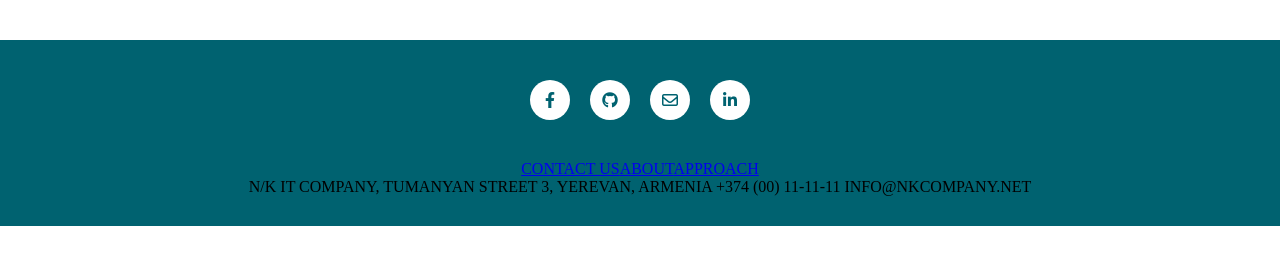
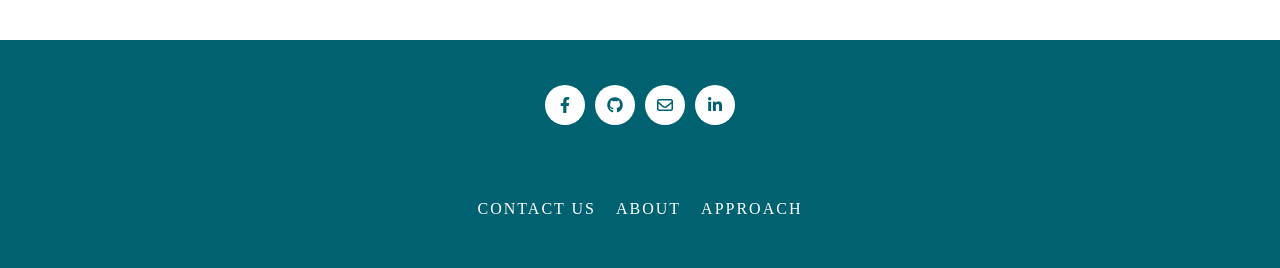
Before and after one commit to HaykYegh/nk, a React (Create React App) app: page / in a window 1280 px wide. Shown: the part 670-938 px from the top of the page. Before the commit the page ends 896 px from the top, so only its background shows below. Built offline with nearby package versions, Linux system fonts and the light colour scheme; a web font is replaced by a local one.

Commit message:
footer finished

```diff
--- a/src/components/Footer/Footer.module.scss
+++ b/src/components/Footer/Footer.module.scss
@@ -12,6 +12,8 @@
     padding: 10px;
     display: flex;
     align-items: center;
+    justify-content: center;
+    flex-wrap: wrap;
     margin-bottom: 30px;
 
     .mediaIcon {
@@ -25,7 +27,47 @@
       text-decoration: none;
       color: $primary-color;
       font-size: 16px;
-      margin: 0 10px;
+      margin: 5px;
+      transition: all 0.1s ease-in-out;
     }
   }
+
+  .socialMedia:hover {
+    .mediaIcon {
+      opacity: 0.7;
+    }
+    .mediaIcon:hover {
+      opacity: 1;
+    }
+  }
+
+  .navigations {
+    display: flex;
+    align-items: center;
+    justify-content: center;
+    flex-wrap: wrap;
+    padding: 20px;
+    margin-bottom: 20px;
+    text-align: center;
+
+    a {
+      text-decoration: none;
+      color: $white-color;
+      font-size: 16px;
+      padding: 10px;
+      letter-spacing: 2px;
+      text-align: center;
+    }
+
+    a:hover {
+      opacity: 0.8;
+    }
+  }
+
+  .address {
+    color: $white-color;
+    font-size: 11px;
+    letter-spacing: 2px;
+    text-align: center;
+  }
 }
```
